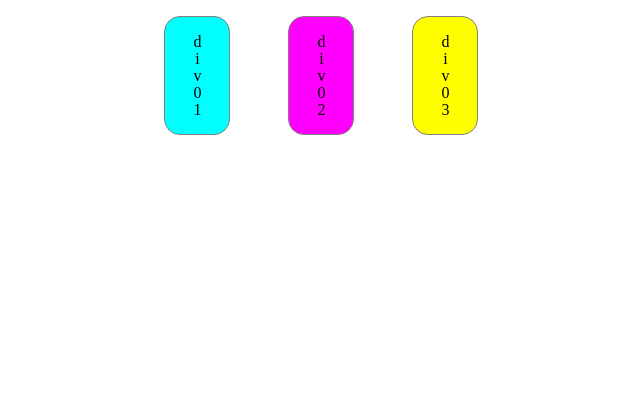
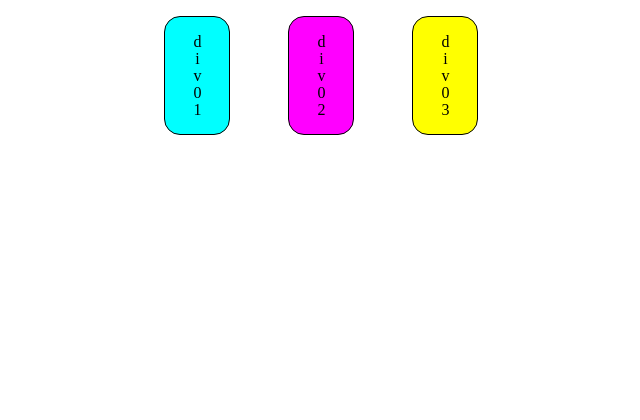
Before and after one commit to islamsayedr/ReviewCard-Reactjs, a PHP site: page / in a window 1280 px wide. Shown: the top 420 px of the page, without its empty margins (319-959 px from the left). Run offline with PHP 8.4, Linux system fonts and the light colour scheme.

Commit message:
Update main.css

```diff
--- a/css/main.css
+++ b/css/main.css
@@ -45,7 +45,7 @@ div{
 {
     padding: 16px 24px;
     border-radius: 16px;
-    border: 1px solid gray;
+    border: 1px solid #000;
     margin-top: 16px;
     writing-mode: vertical-lr;
     text-orientation: upright;
```
